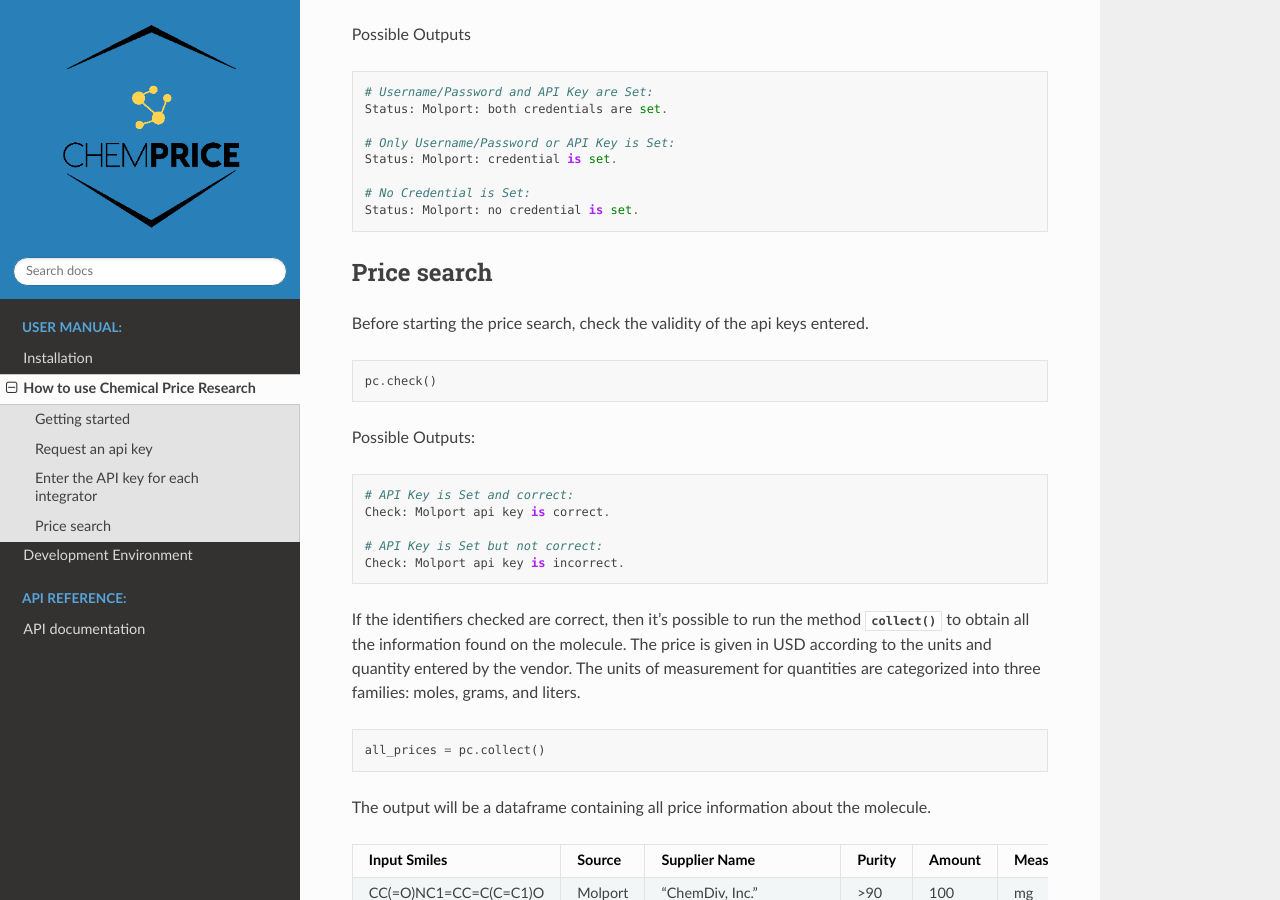
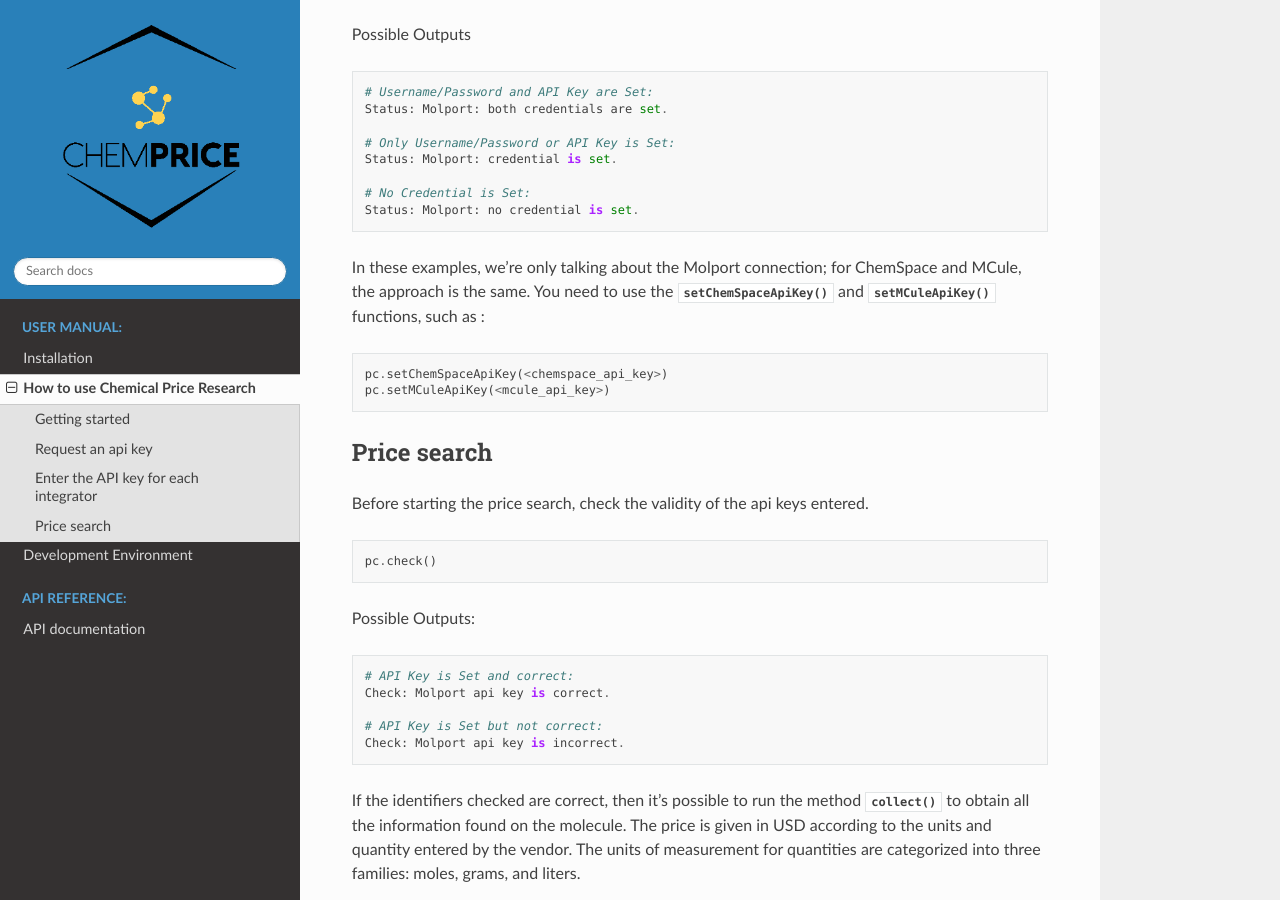
Before and after one commit to bsaliou/ChemPrice, a Sphinx documentation site: the page built from docs/user_manual/getting_started.rst, in a window 1280 px wide and 900 px high, scrolled down 1266 px. Built offline with Sphinx 7.4.7 and the Read the Docs theme 2.0.0, drawn with Linux system fonts in a browser that asks for light colours.

```diff
--- a/docs/user_manual/getting_started.rst
+++ b/docs/user_manual/getting_started.rst
@@ -74,6 +74,15 @@
     # No Credential is Set:
     Status: Molport: no credential is set.
 
+In these examples, we're only talking about the Molport connection;
+for ChemSpace and MCule, the approach is the same. You need to use
+the :mod:`setChemSpaceApiKey()` and :mod:`setMCuleApiKey()` functions, such as :
+
+.. code:: python3
+
+    pc.setChemSpaceApiKey(<chemspace_api_key>)
+    pc.setMCuleApiKey(<mcule_api_key>)
+
 Price search
 --------------------
 
```
